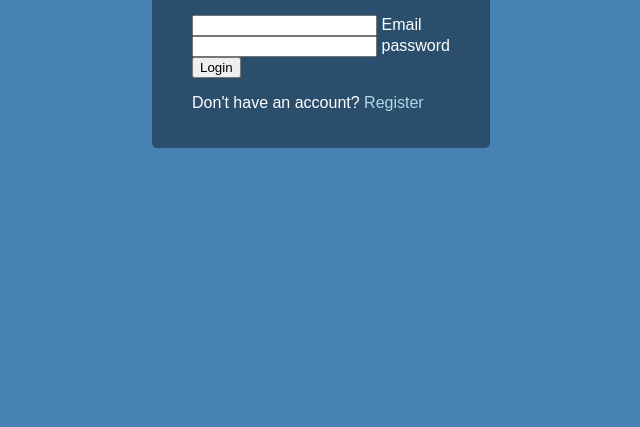
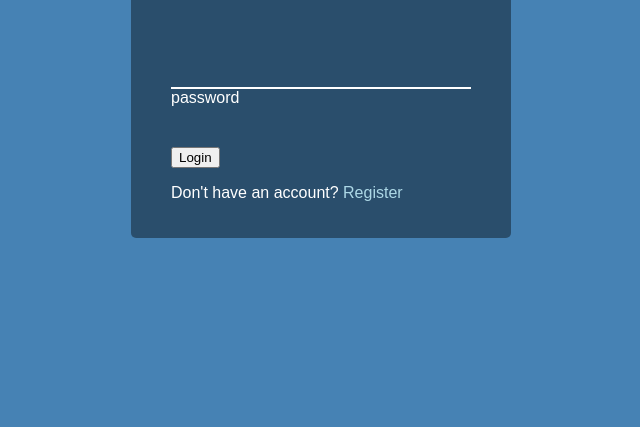
Before and after one commit to Andreas-Ziegler22/form-animation, a plain HTML site: page index.html in a window 1280 px wide. Shown: the part 373-800 px from the top of the page, without its empty margins (319-959 px from the left). Drawn offline with Linux system fonts and the light colour scheme; a web font is replaced by a local one.

Commit message:
form styled

```diff
--- a/style.css
+++ b/style.css
@@ -30,3 +30,25 @@ body {
   text-decoration: none;
   color: lightblue;
 }
+
+.form-control {
+  position: relative;
+  margin: 20px 0 40px;
+  width: 300px;
+}
+
+.form-control input {
+  background-color: transparent;
+  border: 0;
+  border-bottom: 2px #fff solid;
+  display: block;
+  width: 100%;
+  padding: 15px 0;
+  font-size: 18px;
+  color: #fff;
+}
+
+.form-control input:focus,
+.form-control input:valid {
+  outline: 0;
+}
```
